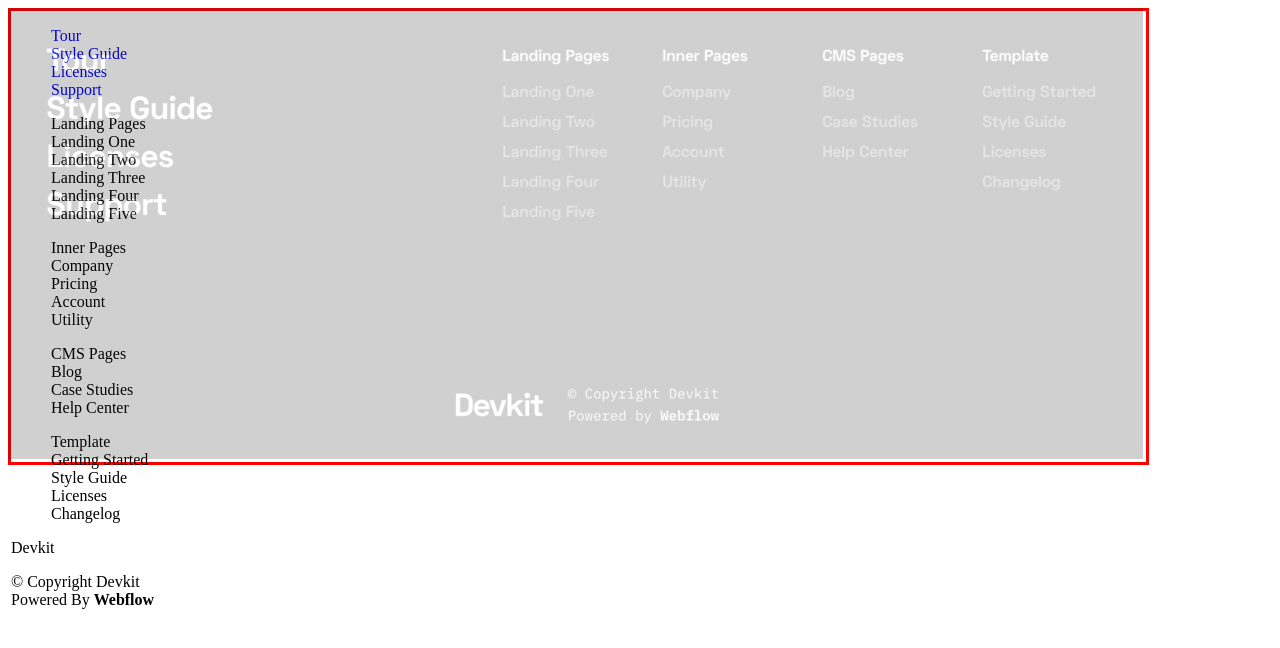
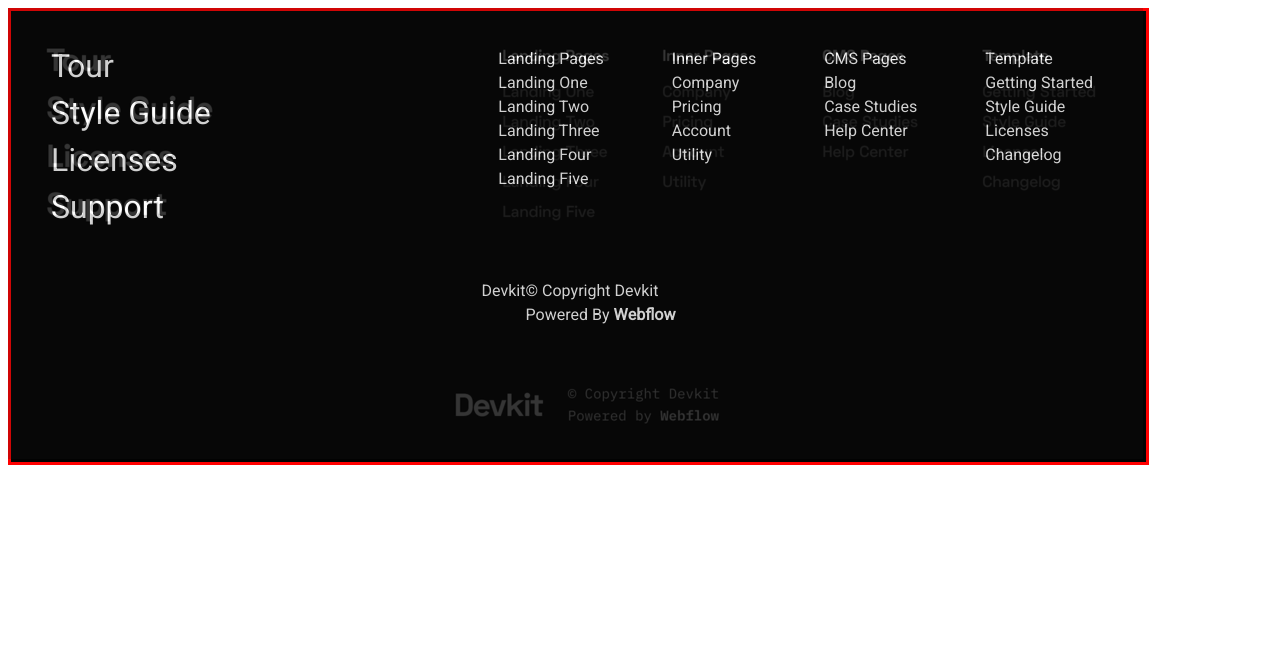
Before and after one commit to ilaria-orlando/end-of-the-field-challenge, a plain HTML site: page complex-interface/complex-interface.html in a window 1280 px wide. Drawn offline with Linux system fonts and the light colour scheme.

Commit message:
add flex properties to elements

```diff
--- a/complex-interface/complex-interface.html
+++ b/complex-interface/complex-interface.html
@@ -9,6 +9,7 @@
     <body>
         <div id="mockup"></div>
         <div class="container">
+            <div class="content">
                 <nav>
                     <ul>
                         <li><a href="#">Tour</a></li>
@@ -18,34 +19,35 @@
                     </ul>
                 </nav>
                 <div class="lists">
-                <ul>
+                    <ul class="column">
                         <li class="listtitle">Landing Pages</li>
-                    <li>Landing One</li>
-                    <li>Landing Two</li>
-                    <li>Landing Three</li>
-                    <li>Landing Four</li>
-                    <li>Landing Five</li>
+                        <li class="subitem">Landing One</li>
+                        <li class="subitem">Landing Two</li>
+                        <li class="subitem">Landing Three</li>
+                        <li class="subitem">Landing Four</li>
+                        <li class="subitem">Landing Five</li>
                     </ul>
-                <ul>
+                    <ul class="column">
                         <li class="listtitle">Inner Pages</li>
-                    <li>Company</li>
-                    <li>Pricing</li>
-                    <li>Account</li>
-                    <li>Utility</li>
+                        <li class="subitem">Company</li>
+                        <li class="subitem">Pricing</li>
+                        <li class="subitem">Account</li>
+                        <li class="subitem">Utility</li>
                     </ul>
-                <ul>
+                    <ul class="column">
                         <li class="listtitle">CMS Pages</li>
-                    <li>Blog</li>
-                    <li>Case Studies</li>
-                    <li>Help Center</li>
+                        <li class="subitem">Blog</li>
+                        <li class="subitem">Case Studies</li>
+                        <li class="subitem">Help Center</li>
                     </ul>
-                <ul>
+                    <ul class="column">
                         <li class="listtitle">Template</li>
-                    <li>Getting Started</li>
-                    <li>Style Guide</li>
-                    <li>Licenses</li>
-                    <li>Changelog</li>
+                        <li class="subitem">Getting Started</li>
+                        <li class="subitem">Style Guide</li>
+                        <li class="subitem">Licenses</li>
+                        <li class="subitem">Changelog</li>
                     </ul>
+                </div>
             </div>
             <footer>
                 <p>
--- a/complex-interface/css/stylesheet.css
+++ b/complex-interface/css/stylesheet.css
@@ -1,3 +1,5 @@
+@import url('https://fonts.googleapis.com/css2?family=Heebo&display=swap');
+
 #mockup {
     width: 1135px;
     height: 451px;
@@ -10,11 +12,21 @@
     pointer-events: none;
 }
 
+
 .container{
     width: 1135px;
     height: 451px;
     border-style: solid;
     border-color: red;
+    background-color: #020202;
+    color: white;
+    font-family: 'Heebo', sans-serif;
+}
+
+.content{
+    display: flex;
+    justify-content: space-between;
+    flex-wrap: wrap;
 }
 
 li{
@@ -24,3 +36,32 @@
 a{
     text-decoration: none;
 }
+
+a:link, a:hover, a:active a:visited{
+    color: white;
+}
+
+nav{
+    font-size: 32px;
+}
+
+.lists{
+    display: flex;
+    flex-flow: wrap;
+    justify-content: flex-end;
+    padding: 20px 25px 0px 0px;
+}
+
+.column{
+    padding-right: 28px;
+}
+
+listtitle{
+
+}
+
+footer{
+    display: flex;
+    justify-content: center;
+    align-content: center;
+}
```
Also changed, not shown: simple-interface/css/stylesheet.css (+0 -14 lines). Lines whose indentation alone changed are shown as unchanged.
